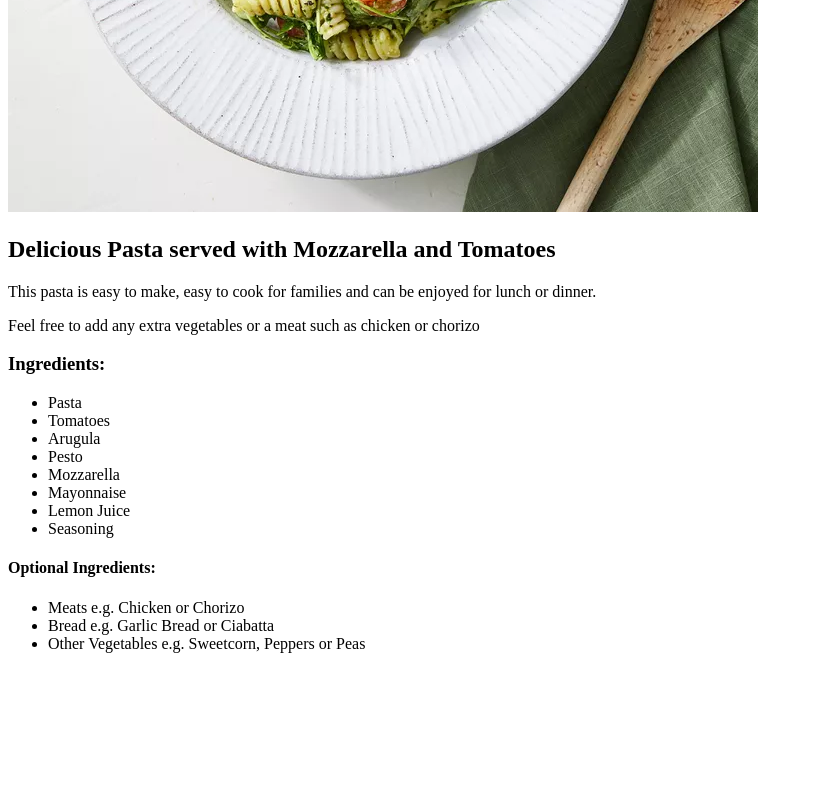
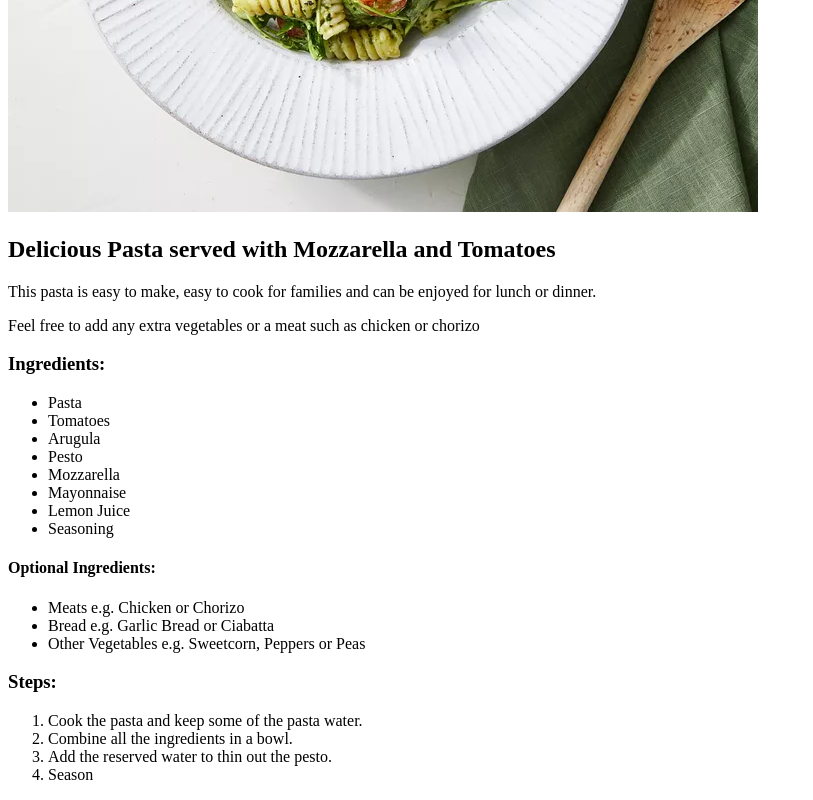
Before and after one commit to FionnlaghFluich/odin-recipes, a plain HTML site: page recipes/pesto-pasta.html in a window 1280 px wide. Shown: the part 431-1231 px from the top of the page, without its empty margins (0-813 px from the left). Before the commit the page ends 1100 px from the top, so only its background shows below. Drawn offline with Linux system fonts and the light colour scheme.

Commit message:
Add ol for step by step instructions

```diff
--- a/recipes/pesto-pasta.html
+++ b/recipes/pesto-pasta.html
@@ -28,5 +28,12 @@
         <li>Bread e.g. Garlic Bread or Ciabatta</li>
         <li>Other Vegetables e.g. Sweetcorn, Peppers or Peas</li>
     </ul>
+    <h3>Steps:</h3>
+    <ol>
+        <li>Cook the pasta and keep some of the pasta water.</li>
+        <li>Combine all the ingredients in a bowl.</li>
+        <li>Add the reserved water to thin out the pesto.</li>
+        <li>Season</li>
+    </ol>
 </body>
 </html>
```
